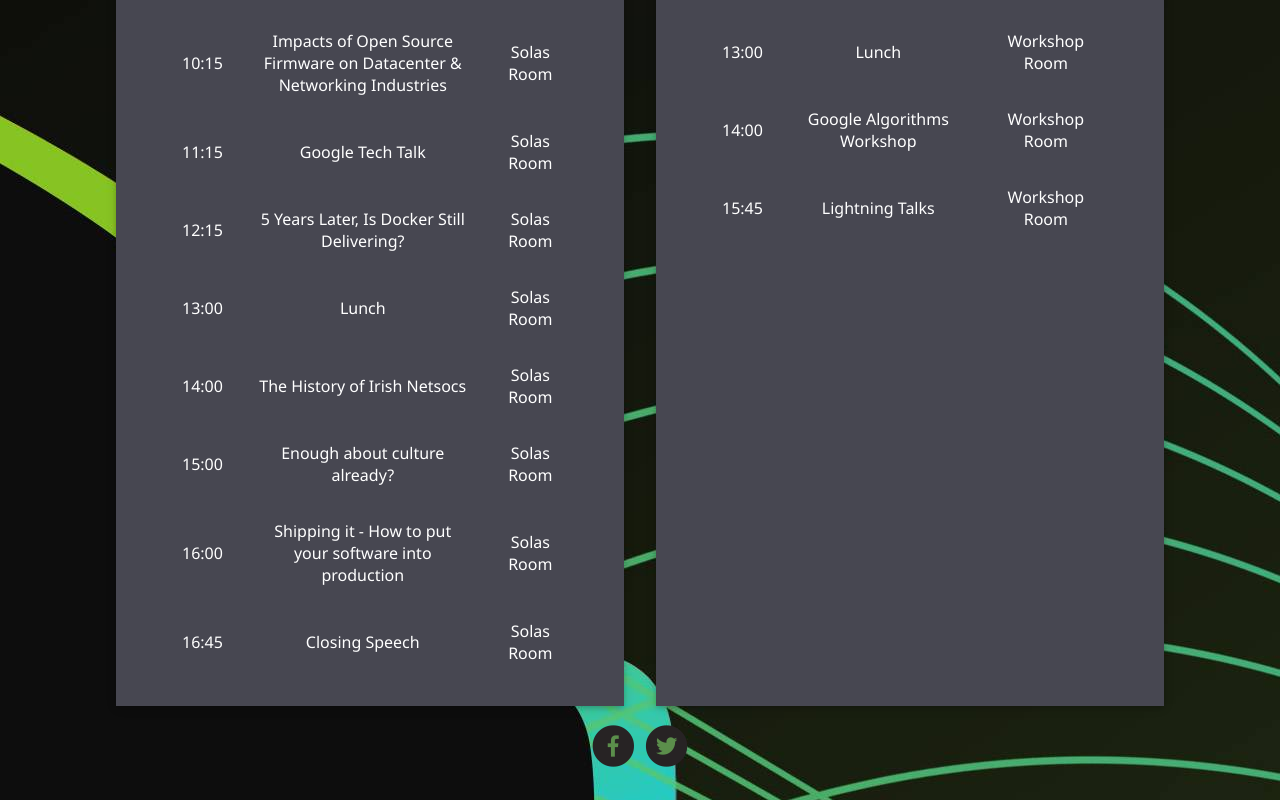
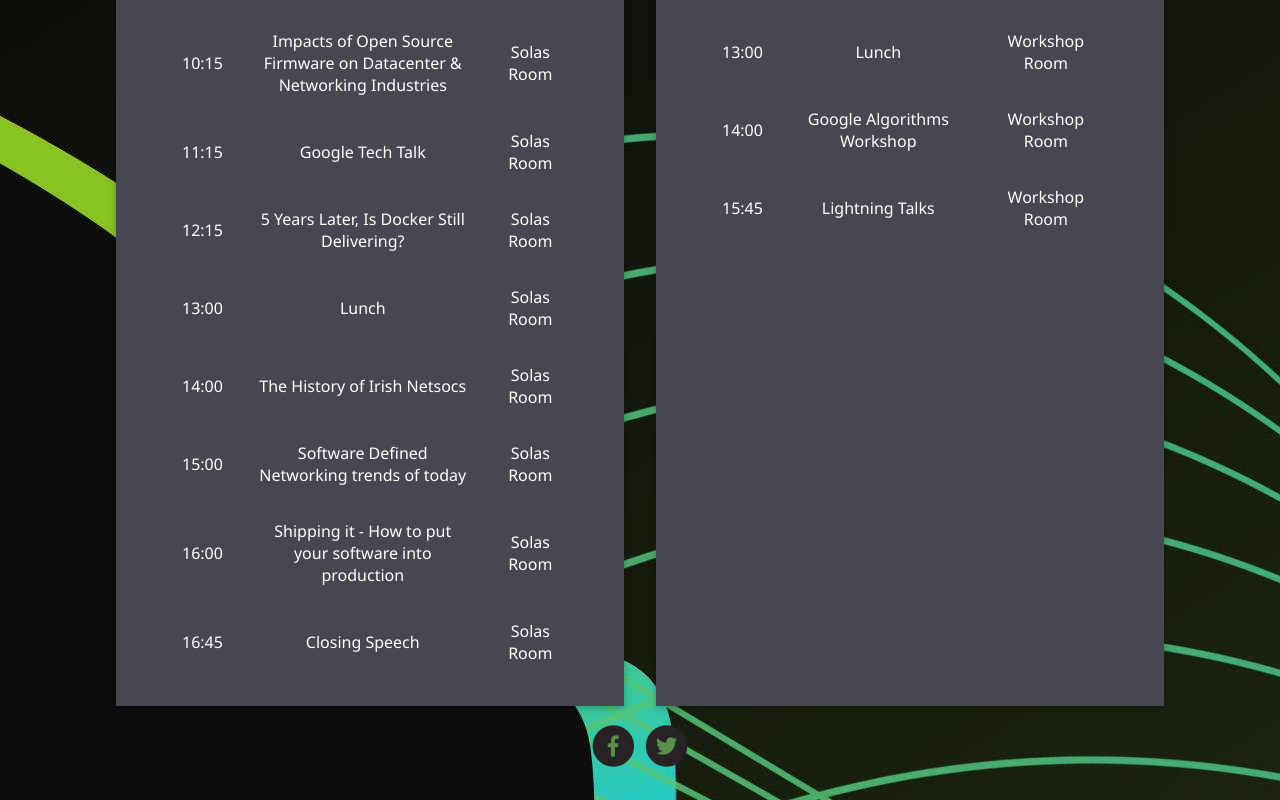
Before and after one commit to redbrick/sistem2019, a React (Create React App) app: page /#/Event-Guide in a window 1280 px wide. Shown: the part 608-1408 px from the top of the page. Built offline with nearby package versions, Linux system fonts and the light colour scheme.

Commit message:
Update Arista Talk Blurb

```diff
--- a/src/tracks.js
+++ b/src/tracks.js
@@ -14,7 +14,7 @@ const tracks = {
     ],[
         "14:00", "The History of Irish Netsocs", "Solas Room", 'Niall Murphy', 'Niall Murphy currently works at Microsoft as Global Head of Azure SRE, and co-edited the now famous Google Site Reliability Engineering Book. Before this, however, Niall was the founder of UCD Netsoc, and in a SISTEM exclusive, explores the storied history of Netsocs, detailing the trials, tribulations, and what’s on the horizon'
     ],[
-        "15:00", "Enough about culture already?", "Solas Room", 'David Sutton', 'Arista Networks is a computer networking company headquartered in Santa Clara, California, USA. The company designs and sells multilayer network switches to deliver software-defined networking solutions for large datacenter, cloud computing, high-performance computing and high-frequency trading environments.  Arista Networks is looking for great Graduate Engineers/Interns interested in product development in C/C++ and Go to join the team in Dublin advancing the Software Defined Networking (SDN) revolution.  Be a part of the passionate, collaborative and innovative team at Arista. We seek innovative thinkers, team players and individuals who are passionate about creating great products that solve networking problems.'
+        "15:00", "Software Defined Networking trends of today", "Solas Room", 'David Sutton', 'This talk will explore the history and future direction of networking; looking at the current trends in Software Defined Networking; as well as sharing insights on the importance and nature of company culture gained on the journey. David is the Site Lead and founder of Arista Networks in Dublin. Arista is the world leader in 100Gb Data Centre Switches and has been a leader in the SDN revolution from the beginning.'
     ],[
         "16:00", "Shipping it - How to put your software into production", "Solas Room", 'David Rieger', 'Let us talk about how to deploy services, deliver tools and get them ready to be used by customers. We will take a look at different types of infrastructure, configuration tooling and deployment strategies.'
     ],[
```
